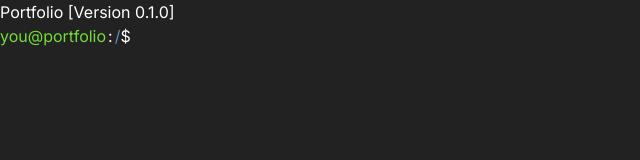
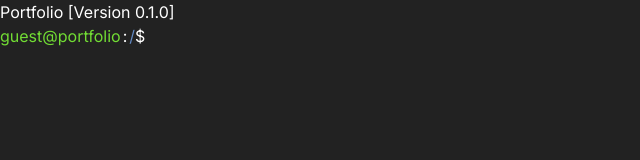
Before and after one commit to mohamedSdn/portfolio, a Next.js app: page / in a window 1280 px wide. Shown: the top 160 px of the page, without its empty margins (0-640 px from the left). Built offline with nearby package versions, Linux system fonts and the light colour scheme.

Commit message:
small fixes

```diff
--- a/src/algorithms/whoami.ts
+++ b/src/algorithms/whoami.ts
@@ -1,5 +1,5 @@
 import { IAppContext } from "@/contexts/app.context";
 
 export const whoami = ({ setQueryList, currentDirectory }: IAppContext, fullCommand: string,) => {
-    setQueryList(prev => [...prev, { directory: currentDirectory, command: fullCommand, result: "you" }]);
+    setQueryList(prev => [...prev, { directory: currentDirectory, command: fullCommand, result: "guest" }]);
 }
--- a/src/app/components/TerminalQuery.tsx
+++ b/src/app/components/TerminalQuery.tsx
@@ -42,7 +42,7 @@ const TerminalQuery: FC<Props> = ({ directory, command: _command, disabled = tru
 
     return (
         <div className="flex">
-            <span className="text-[#72dd34]">you@portfolio</span>
+            <span className="text-[#72dd34]">guest@portfolio</span>
             <span className="mx-[2px]">:</span>
             <span className="text-[#628ac5]">{directory}</span>
             <span>$</span>
--- a/src/file contents/index.ts
+++ b/src/file contents/index.ts
@@ -28,7 +28,7 @@ const filesContents = [
             <div class="main-file-content">
                 <h2>Project BM Lab:</h2>
                 <p>
-                    A web application to help with management of medical laboratories: tracking patients, blood samples, planning resampling and handling payments.
+                    A web application to help with the management of medical laboratories: tracking patients, blood samples, planning resampling and handling payments.
                 </p>
                 <h3>Tools used:</h3>
                 <ul>
```
